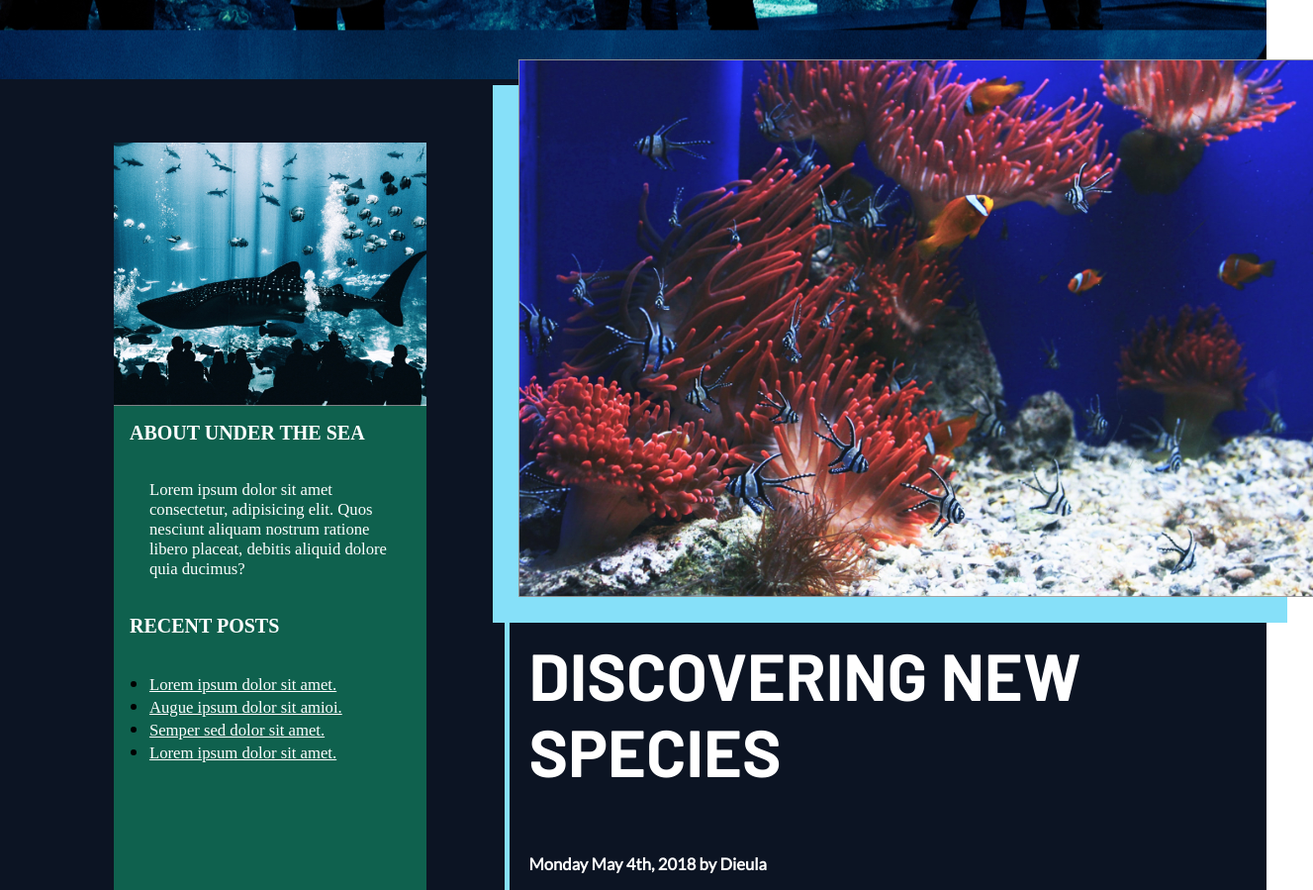
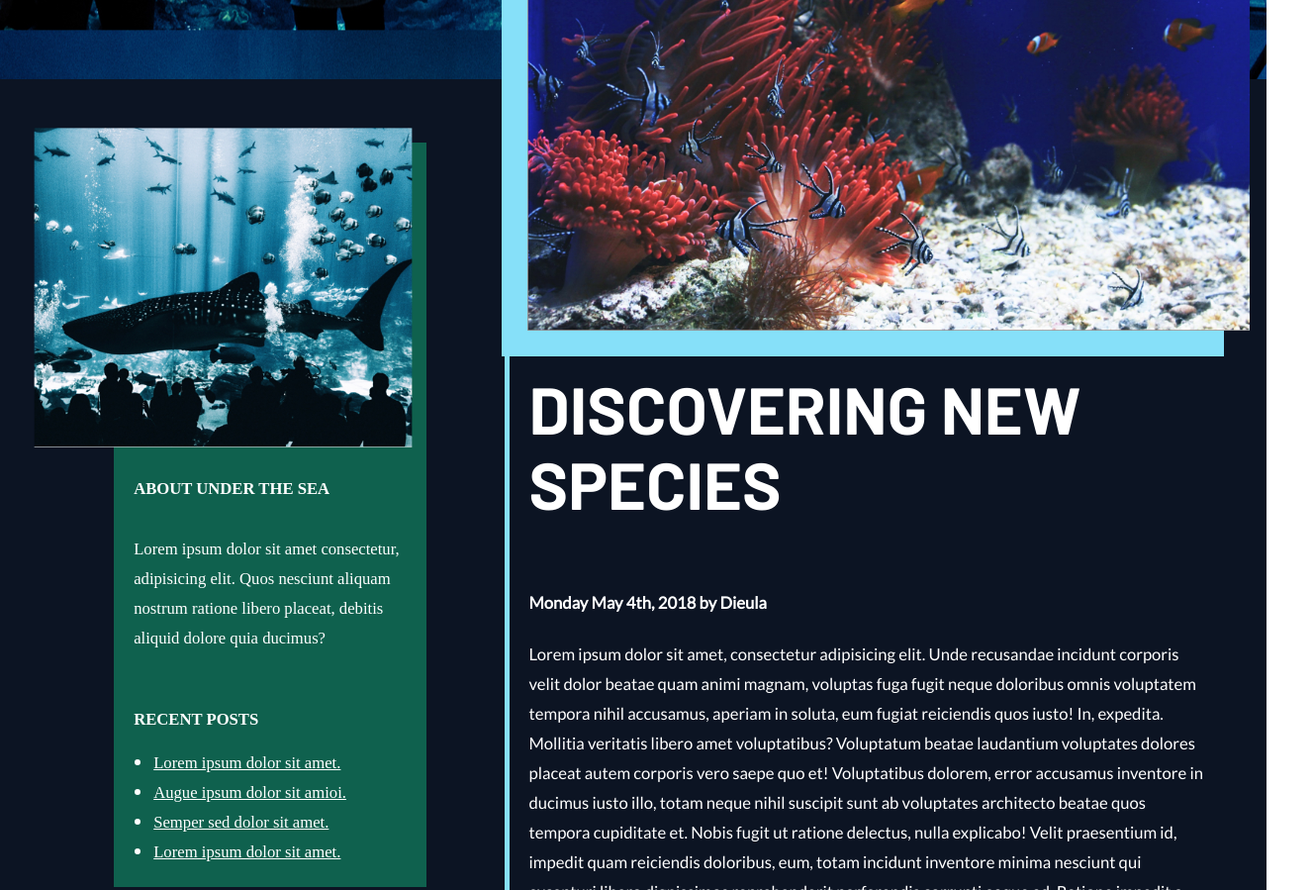
Before and after one commit to tejveena/tejaswini-veena-project1, a plain HTML site: page blog.html in a window 1280 px wide. Shown: the part 560-1459 px from the top of the page at 99% size, 1327 px wide, since content can reach past the window. Drawn offline with Linux system fonts and the light colour scheme.

Commit message:
completed blog post desktop view

```diff
--- a/blog.html
+++ b/blog.html
@@ -32,7 +32,7 @@
         <div class="wrap-blog">
 
             <div class="wrap-article-comment">
-                <div class="article-img clearfix">
+                <div class="article-img">
                     <img src="./assets/blog-post-image.jpg" alt="fishes and corals in aquarium">
                 </div>
                 <article>
@@ -91,9 +91,11 @@
         <!-- wrap blog -->
 
         <aside>
+            <div class="for-background">
                 <div class="aside-image">
                     <img src="./assets/side-blog-image.jpg" alt="big shark in tank along with other fishes, people watching them through glass">
                 </div>
+
                 <h2>about under the sea</h2>
                 <p>
                     Lorem ipsum dolor sit amet consectetur, adipisicing elit. Quos nesciunt aliquam nostrum ratione libero placeat, debitis aliquid dolore quia ducimus?
@@ -105,6 +107,7 @@
                     <li><a href="">Semper sed dolor sit amet.</a></li>
                     <li><a href="">Lorem ipsum dolor sit amet.</a></li>
                 </ul>
+            </div>
         </aside>
     </main>
     <footer>
--- a/styles/sass/style.scss
+++ b/styles/sass/style.scss
@@ -420,13 +420,15 @@ nav {
 .blog aside {
     // width: 90%; //change for desktop
     margin:  5% auto;
-    background-color: #0f614e;
+    .for-background {
+        background-color: #0f614e;
+    }
     .aside-image {
         display: none; // change for desktop
     }
     h2 {
-        margin: 5%;
-        // padding: 0.5rem; // change for desktop
+        margin: 0%;
+        padding: 1rem; // change for desktop
         @include font-size-mobile($fontsz-heading4); // change for dsktp
         color: white;
         text-transform: uppercase;
@@ -441,11 +443,13 @@ nav {
     }
     ul li {
         list-style-type: disc;
+        color: white;
+        margin-left: 1rem;
     }
     ul,
     p {
-        margin: 0.5rem;
-        margin-left: 5%;
+        // margin: 0.5rem;
+        // margin-left: 5%;
         padding: 1rem;
     }
 }
@@ -458,7 +462,7 @@ footer {
     background-color: #86e0f9;
     p {
         margin: 0;
-        padding: 5%;
+        padding: 1% 5% 1% 5%;
         text-align: center;
         @include font-size-mobile($fontsz-body); // change for dsktp
         color: black;
@@ -606,81 +610,48 @@ footer {
 // styling blog post DESKTOP
 @media (min-width: 500px) {
     .blog h1 {
-        // font-family: $fontfm-barlow;
         @include font-size-desktop($fontsz-heading2); // change for dsktp
-        // color: white;
-        // text-transform: uppercase;
-        // margin: 0;
-        padding: 23vh 45vw; // change for dsktop
+        padding: 23vh 41vw; // change for dsktop
 
     }
-    // .blog header {
-        // background-image: url("./../assets/blog-header.jpg");
-        // background-position: 70% 20%;
-        // height: 80vh;
-    // }
     nav {
         display: none;
     }
     .blog main {
-        // background-color: #0c1423;
-        // display: flex;
         flex-direction: row-reverse; //change for desktop
         justify-content: space-between;
         align-items: top;
+        padding-bottom: 5%;
     }
 
     .wrap-blog {
-        // width: 90%;
-        // height: 100%;
-        // margin: -1rem auto;
+        margin-top: -12rem;
 
 
         .wrap-article-comment {
-            // width: 90%;
             margin: 0 5%; //change for desktop
-            // display: flex;
-            // flex-direction: column;
-            // justify-content: space-between;
-            // align-items: left; // change for desktop
 
             .article-img {
                 box-shadow: -1.3rem 1.3rem #86e0f9;
-                position: relative;
-                margin-left: 2%;
-                width: 110%;
+                margin-left: 3.2%;
+                width: 100%;
             }
 
 
             article {
-                // display: flex;
-                // flex-direction: column;
-                // justify-content: space-between;
-                // align-items: left; // change for desktop
                 border: 5px solid #86e0f9;
                 border-right: none;
                 border-top: none;
-                // padding: 1rem;
 
                 h3 {
-                    // font-family: $fontfm-barlow;
                     @include font-size-desktop($fontsz-heading2); // change for dsktp
-                    // color: white;
-                    // text-transform: uppercase;
-                    // margin-top: 1rem; // change for desktop
                 }
 
                 h4, p {
-                    // font-family: $fontfm-lato;
                     @include font-size-desktop($fontsz-body); // change for dsktp
-                    // line-height: 1rem; // change for desktop
-                    // color: white;
+                    line-height: 1.5rem; // change for desktop
 
                 }
-
-
-
-
             }
 
         }
@@ -691,81 +662,45 @@ footer {
     .comment-box {
         h2 {
             @include font-size-desktop($fontsz-heading3); // change for dsktp
-            // color: white;
 
         }
         .comment {
             padding: 0 0 1rem 0;
-            // display: flex;
             .avatar {
-                display: block; // change for desktop
+                display: inline-block; // change for desktop
+                width: 50%;
+                margin: 3.5% 5% 0 0;
             }
             .flex-container {
-                // display: flex;
-                // flex-direction: column;
                 .cmt-date,
                 .cmt-text {
                     @include font-size-desktop($fontsz-body); // change for dsktp
-                    // color: white;
-                    // line-height: 1rem; // change for desktop
-                    // order: 1;
+                    line-height: 1.5rem; // change for desktop
 
                 }
-                // .cmt-date {
-                    // padding-top: 10px;
-                    // border-top: 1px solid #86e0f9; // change for desktop
-                // }
+                .cmt-date {
+                    border-top: none; // change for desktop
+                }
 
             }
 
         }
         form {
-            // margin: 0 auto;
             fieldset {
-                // border: 0 none;
                 input[type=text],
                 input[type=email],
                 textarea {
-                    // width: 100%;
-                    // background-color: #0c1423;
-                    // margin: 2%;
-                    // border: 2px solid #86e0f9;
-                    // color: white;
                     @include font-size-desktop($fontsz-body);
-                    // font-family: $fontfm-lato;
-                    // line-height: normal;
-                    // padding: 3%;
 
-                    // &:focus {
-                        // border: 0;
-                        // outline-style: dotted;
-                        // outline-color: 86e0f9;
-                    // }
 
                     &::placeholder {
-                        // color: white;
                         @include font-size-desktop($fontsz-body); //change for desktop
-                        // font-family: $fontfm-lato;
                     }
 
                 }
-                // input[type=text],
-                // input[type=email] {
-                    // border-top: 0;
-                    // border-left: 0;
-                    // border-right: 0;
 
-                // }
                 button {
-                    // width: 100%;
-                    // margin: 2%;
-                    // background-color: #0f614e;
-                    // text-transform: uppercase;
                     @include font-size-desktop($fontsz-button);
-                    // text-align: center;
-                    // letter-spacing: 1px;
-                    // color: white;
-                    // border: 2px solid #0f614e;
 
                 }
 
@@ -774,37 +709,35 @@ footer {
     }
 
     .blog aside {
-        // width: 90%; //change for desktop
         margin:  5% 3% 0 9%;
-        // background-color: #0f614e;
+
         width: 35vw;
+
         .aside-image {
             display: block; // change for desktop
+            width: 110%;
+            position: relative;
+            right: 20%;
+            -webkit-transform: scale(1.1);
+            transform: scale(1.1);
+        }
+        h2:first-of-type {
+            padding-top: 15%;
         }
         h2 {
-            // margin: 5%;
-            // padding: 0.5rem; // change for desktop
             font-size: 1rem; // change for dsktp
-            // color: white;
-            // text-transform: uppercase;
-            // text-align: left;
+            @include font-size-desktop($fontsz-body); // change for dsktp
 
         }
         p,
         ul li a {
             @include font-size-desktop($fontsz-body); // change for dsktp
-            // color: white;
-            // line-height: normal;
+            line-height: 1.5rem;
         }
-        // ul li {
-            // list-style-type: disc;
-        // }
-        // ul,
-        // p {
-            // margin: 0.5rem;
-            // margin-left: 5%;
-            // padding: 1rem;
-        // }
+        ul,
+        p {
+            padding: 0 1rem 1rem 1rem;
+        }
     }
 
 
```
Also changed, not shown: styles/style.css. Lines whose indentation alone changed are shown as unchanged.
